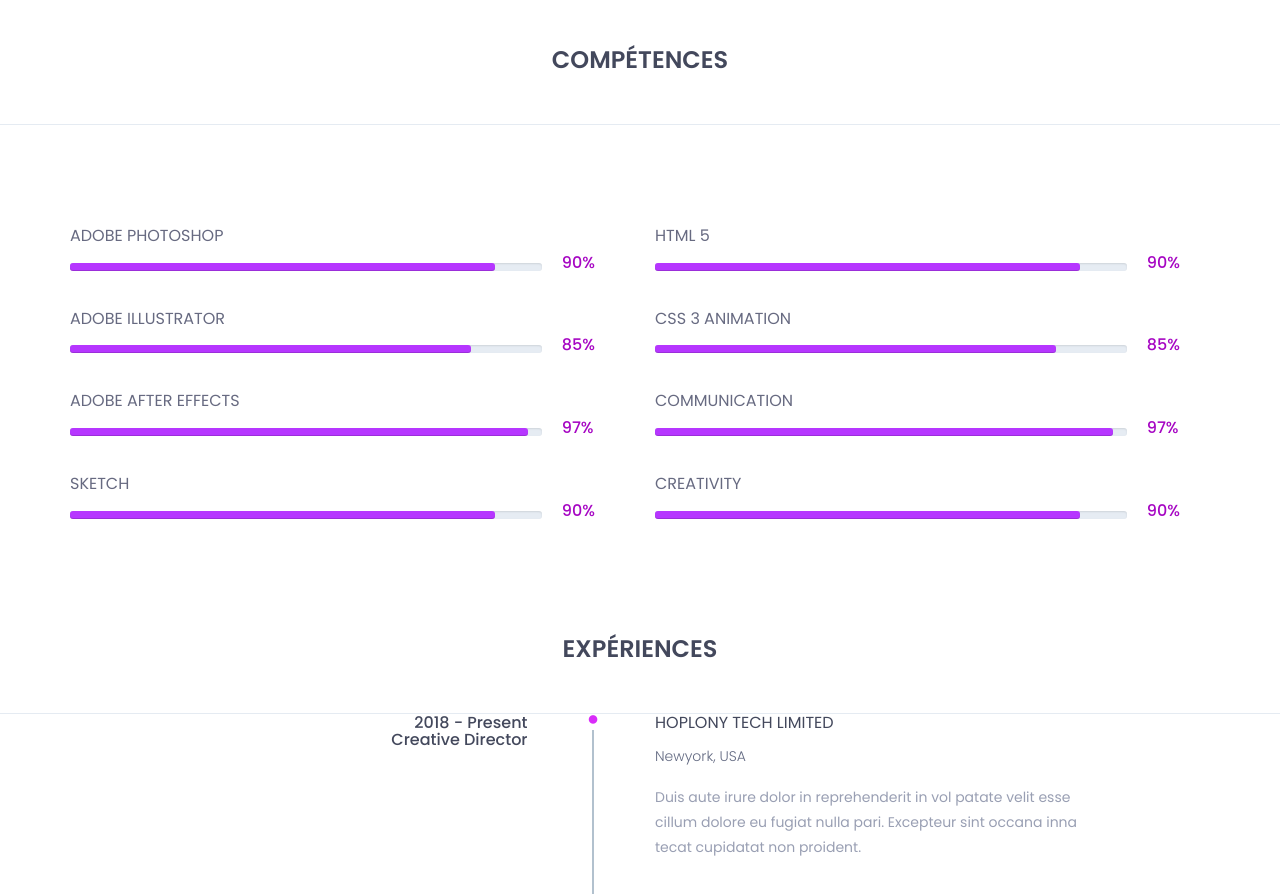
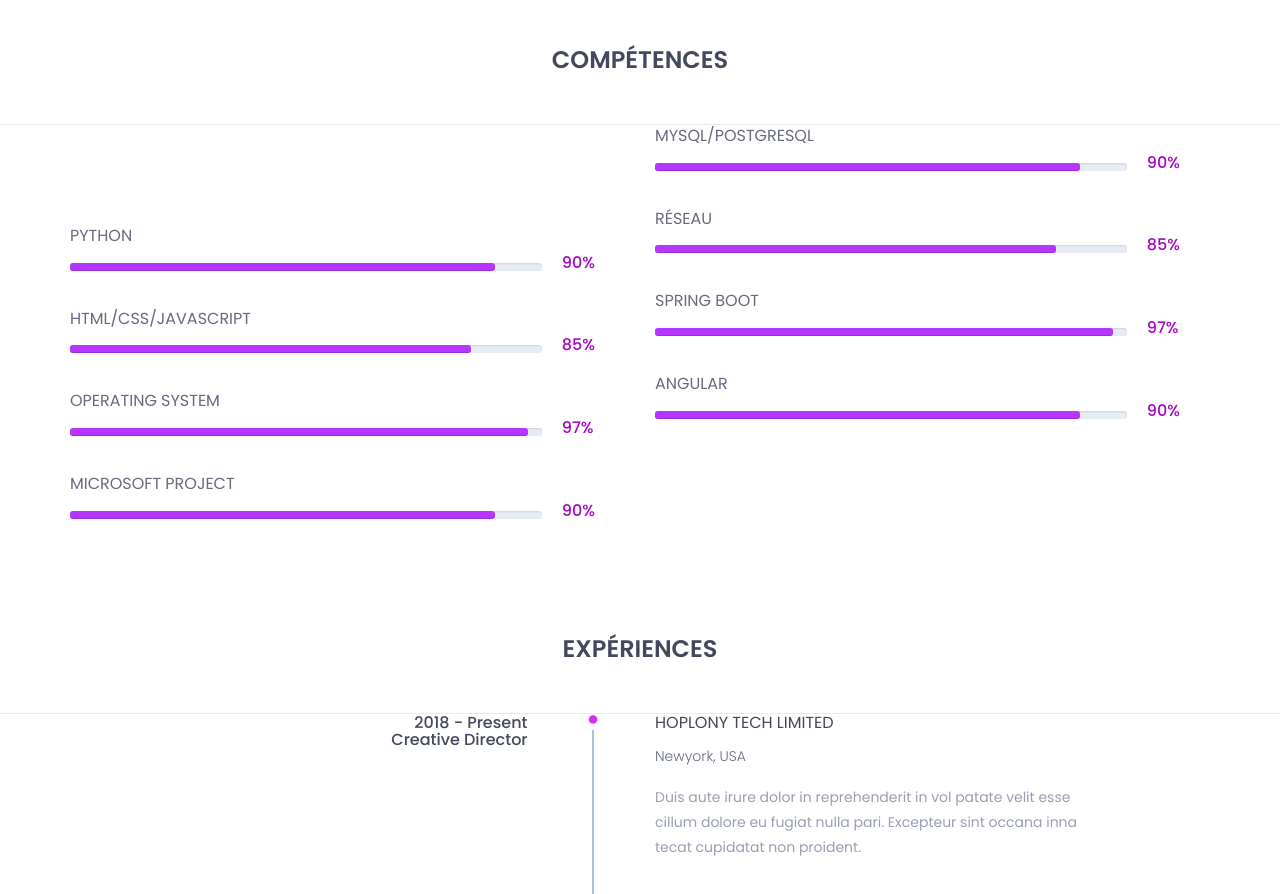
Before and after one commit to ODeimosO/Portfolio-Baudier, a plain HTML site: page Portfolio/index.html in a window 1280 px wide. Shown: the part 2267-3161 px from the top of the page. Drawn offline with nearby package versions, Linux system fonts and the light colour scheme.

Commit message:
Modification, il reste expérience à modifier

```diff
--- a/Portfolio/index.html
+++ b/Portfolio/index.html
@@ -294,7 +294,7 @@
 							<div class="col-md-6">
 								<div class="single-skill-content">
 									<div class="barWrapper">
-										<span class="progressText">adobe photoshop</span>
+										<span class="progressText">PYTHON</span>
 										<div class="single-progress-txt">
 											<div class="progress ">
 												<div class="progress-bar" role="progressbar" aria-valuenow="90" aria-valuemin="10" aria-valuemax="100" style="">
@@ -305,7 +305,7 @@
 										</div>
 									</div><!-- /.barWrapper -->
 									<div class="barWrapper">
-										<span class="progressText">adobe illustrator</span>
+										<span class="progressText">HTML/CSS/JAVASCRIPT</span>
 										<div class="single-progress-txt">
 											<div class="progress ">
 											   <div class="progress-bar" role="progressbar" aria-valuenow="85" aria-valuemin="10" aria-valuemax="100" style="">
@@ -316,7 +316,7 @@
 										</div>
 									</div><!-- /.barWrapper -->
 									<div class="barWrapper">
-										<span class="progressText">adobe after effects</span>
+										<span class="progressText">OPERATING SYSTEM</span>
 										<div class="single-progress-txt">
 											<div class="progress ">
 											   <div class="progress-bar" role="progressbar" aria-valuenow="97" aria-valuemin="10" aria-valuemax="100" style="">
@@ -327,7 +327,7 @@
 										</div>
 									</div><!-- /.barWrapper -->
 									<div class="barWrapper">
-										<span class="progressText">sketch</span>
+										<span class="progressText">MICROSOFT PROJECT</span>
 										<div class="single-progress-txt">
 											<div class="progress ">
 											   <div class="progress-bar" role="progressbar" aria-valuenow="90" aria-valuemin="10" aria-valuemax="100" style="">
@@ -340,9 +340,9 @@
 								</div>
 							</div>
 							<div class="col-md-6">
-								<div class="single-skill-content">
+								<div class="ADOBE PHOTOsingle-skill-content">
 									<div class="barWrapper">
-										<span class="progressText">html 5</span>
+										<span class="progressText">MySQL/PostgreSQL</span>
 										<div class="single-progress-txt">
 											<div class="progress ">
 												<div class="progress-bar" role="progressbar" aria-valuenow="90" aria-valuemin="10" aria-valuemax="100" style="">
@@ -353,7 +353,7 @@
 										</div>
 									</div><!-- /.barWrapper -->
 									<div class="barWrapper">
-										<span class="progressText">css 3 animation</span>
+										<span class="progressText">Réseau</span>
 										<div class="single-progress-txt">
 											<div class="progress ">
 											   <div class="progress-bar" role="progressbar" aria-valuenow="85" aria-valuemin="10" aria-valuemax="100" style="">
@@ -364,7 +364,7 @@
 										</div>
 									</div><!-- /.barWrapper -->
 									<div class="barWrapper">
-										<span class="progressText">communication</span>
+										<span class="progressText">Spring boot</span>
 										<div class="single-progress-txt">
 											<div class="progress ">
 											   <div class="progress-bar" role="progressbar" aria-valuenow="97" aria-valuemin="10" aria-valuemax="100" style="">
@@ -375,7 +375,7 @@
 										</div>
 									</div><!-- /.barWrapper -->
 									<div class="barWrapper">
-										<span class="progressText"> creativity</span>
+										<span class="progressText">Angular</span>
 										<div class="single-progress-txt">
 											<div class="progress ">
 											   <div class="progress-bar" role="progressbar" aria-valuenow="90" aria-valuemin="10" aria-valuemax="100" style="">
```
